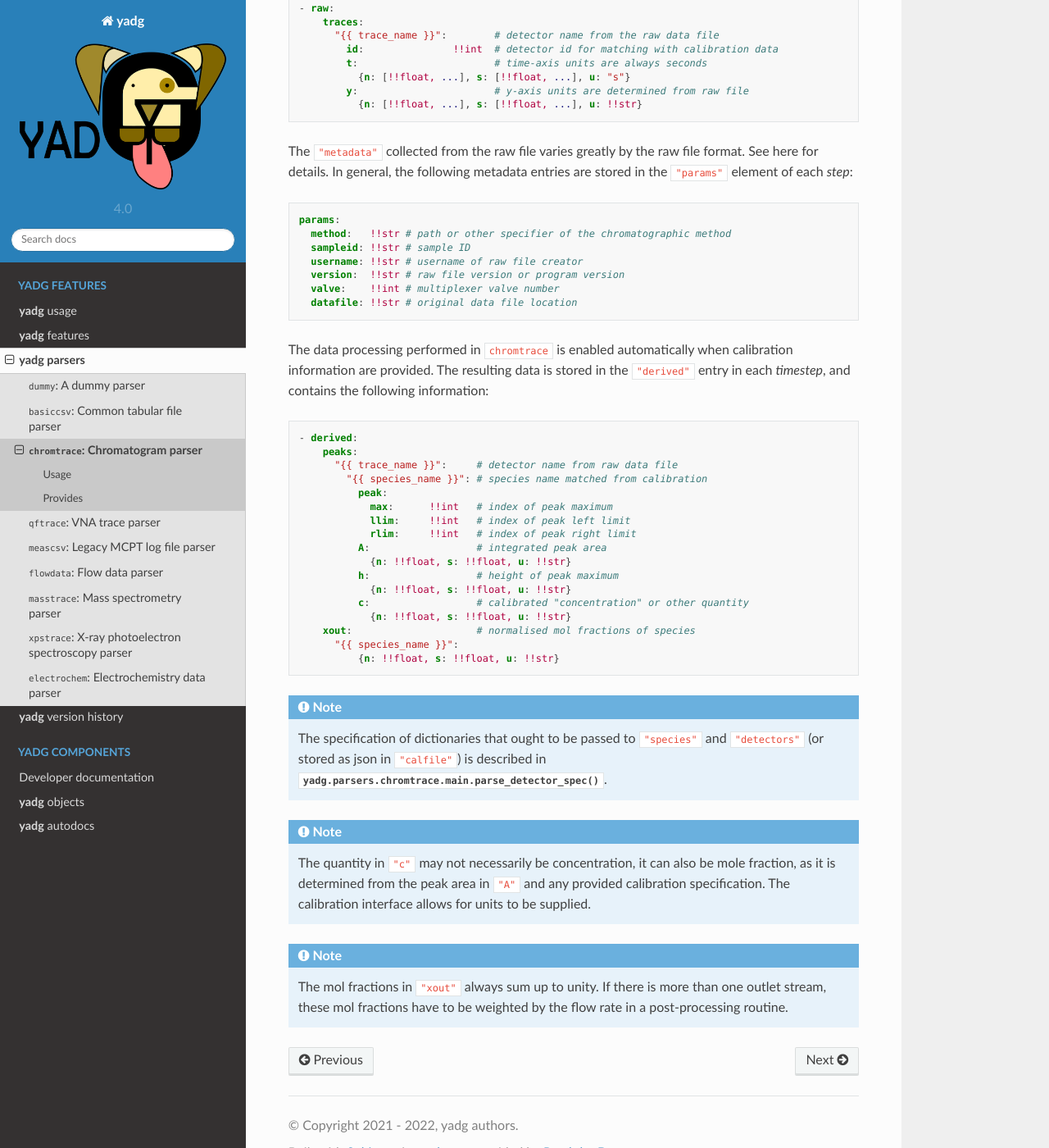
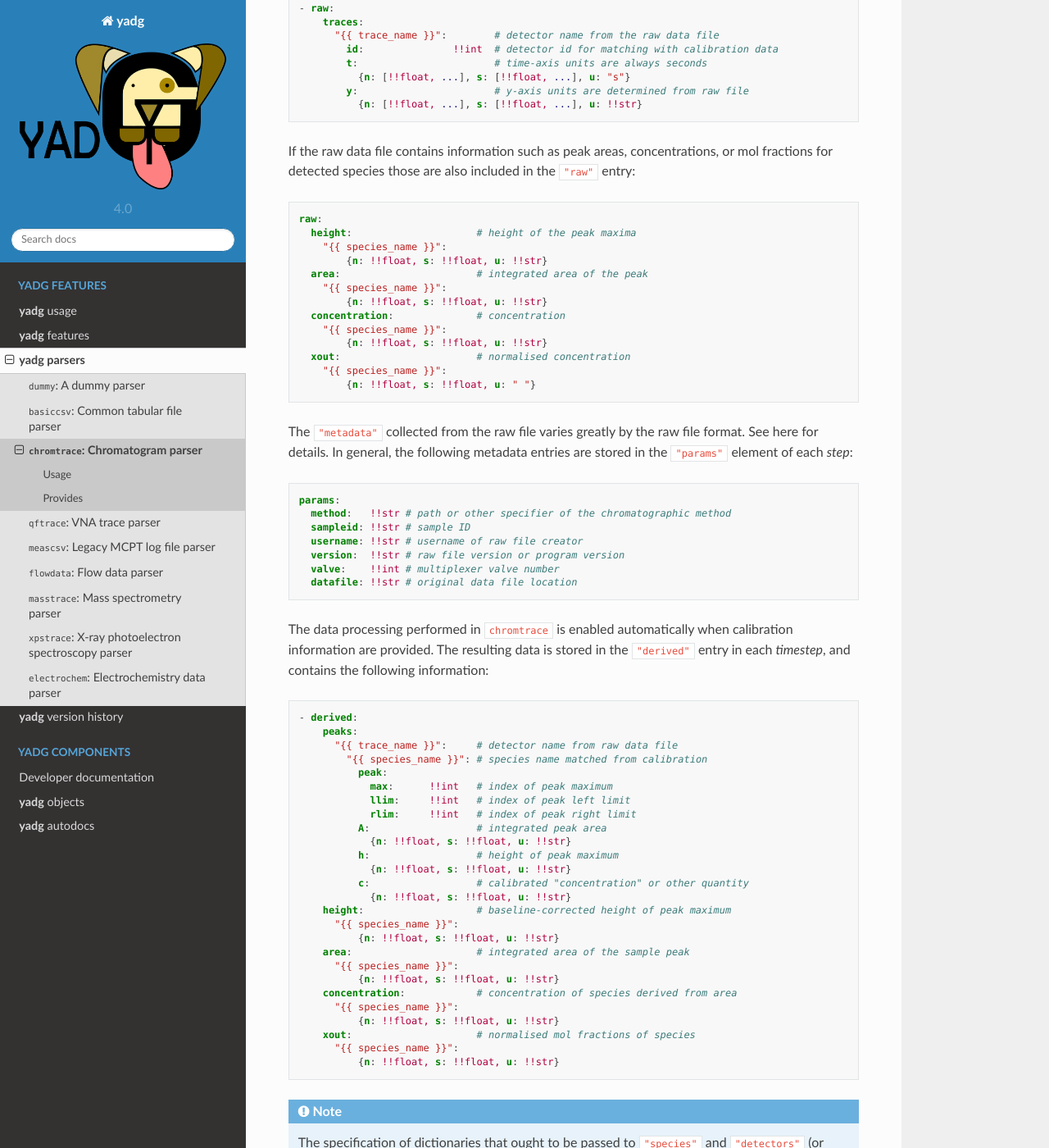
Before and after one commit to dgbowl/yadg, a Sphinx documentation site: the page built from docs/source/parsers.chromtrace.rst, in a window 1280 px wide and 1400 px high, scrolled down 1025 px. Shown: the whole window at 82% size. Built offline with Sphinx 7.4.7 and the Read the Docs theme 2.0.0, drawn with Linux system fonts in a browser that asks for light colours; pages that are not in the unit, such as notebooks, are missing from menus; some of the changed text lies outside the part shown.

Commit message:
Fixed docs

```diff
--- a/docs/source/parsers.chromtrace.rst
+++ b/docs/source/parsers.chromtrace.rst
@@ -51,6 +51,25 @@ timestep, in the ``"raw"`` entry using the following format:
           y:                       # y-axis units are determined from raw file
             {n: [!!float, ...], s: [!!float, ...], u: !!str}
 
+If the raw data file contains information such as peak areas, concentrations, or mol
+fractions for detected species those are also included in the ``"raw"`` entry:
+
+.. code-block:: yaml
+
+  raw:
+    height:                     # height of the peak maxima
+      "{{ species_name }}":
+          {n: !!float, s: !!float, u: !!str}
+    area:                       # integrated area of the peak
+      "{{ species_name }}":
+          {n: !!float, s: !!float, u: !!str}
+    concentration:              # concentration
+      "{{ species_name }}":
+          {n: !!float, s: !!float, u: !!str}
+    xout:                       # normalised concentration
+      "{{ species_name }}":
+          {n: !!float, s: !!float, u: " "}
+
 
 The ``"metadata"`` collected from the raw file varies greatly by the raw file format.
 See :ref:`here<parsers_chromtrace_formats>` for details. In general, the following
@@ -86,6 +105,15 @@ calibration information are provided. The resulting data is stored in the
               {n: !!float, s: !!float, u: !!str}
             c:                  # calibrated "concentration" or other quantity
               {n: !!float, s: !!float, u: !!str}
+      height:                   # baseline-corrected height of peak maximum
+        "{{ species_name }}":
+            {n: !!float, s: !!float, u: !!str}
+      area:                     # integrated area of the sample peak
+        "{{ species_name }}":
+            {n: !!float, s: !!float, u: !!str}
+      concentration:            # concentration of species derived from area
+        "{{ species_name }}":
+            {n: !!float, s: !!float, u: !!str}
       xout:                     # normalised mol fractions of species
         "{{ species_name }}":
             {n: !!float, s: !!float, u: !!str}
@@ -102,6 +130,7 @@ calibration information are provided. The resulting data is stored in the
     to be supplied.
 
 .. note::
-    The mol fractions in ``"xout"`` always sum up to unity. If there is more than
+    The mol fractions in ``"xout"`` always sum up to unity, whether the value is
+    in the ``"raw"`` data or in ``"derived"`` data. If there is more than
     one outlet stream, these mol fractions have to be weighted by the flow rate
     in a post-processing routine.
```
Also changed, not shown: docs/source/parsers.electrochem.rst (+4 -4 lines), docs/source/yadg.core.rst (added, +42 -0 lines), docs/source/yadg.dgutils.rst (added, +66 -0 lines), docs/source/yadg.parsers.chromtrace.rst (added, +66 -0 lines), docs/source/yadg.parsers.electrochem.rst (added, +42 -0 lines), docs/source/yadg.parsers.flowdata.rst (added, +26 -0 lines), docs/source/yadg.parsers.masstrace.rst (added, +26 -0 lines), docs/source/yadg.parsers.qftrace.rst (added, +42 -0 lines), docs/source/yadg.parsers.rst (added, +46 -0 lines), docs/source/yadg.rst (added, +36 -0 lines).
